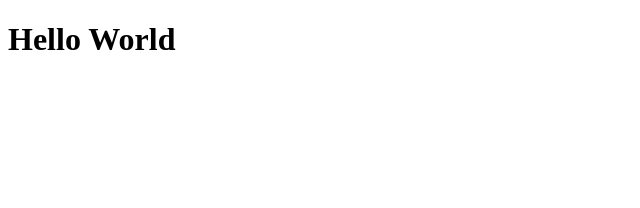
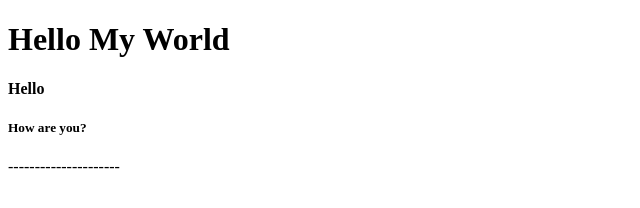
Before and after one commit to Mykhailo-Khomenko/maket, a plain HTML site: page index.html in a window 1280 px wide. Shown: the whole page, without its empty margins (0-640 px from the left). Drawn offline with Linux system fonts and the light colour scheme.

Commit message:
finish second part

```diff
--- a/index.html
+++ b/index.html
@@ -5,6 +5,10 @@
     <title>Maket</title>
 </head>
 <body>
-<h1>Hello World</h1>
+<h1>Hello My World</h1>
+
+<h4> Hello</h4>
+<h5> How are you?</h5>
+---------------------
 </body>
 </html>
```
